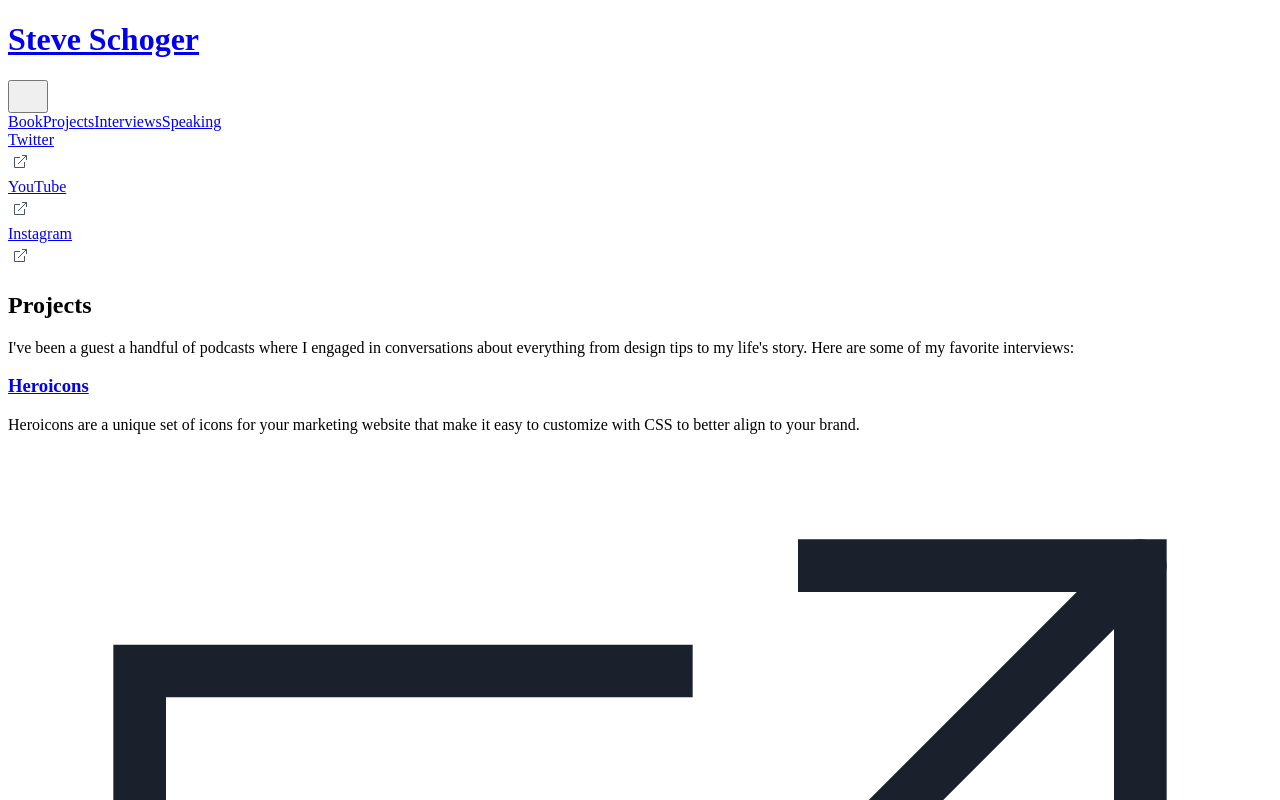
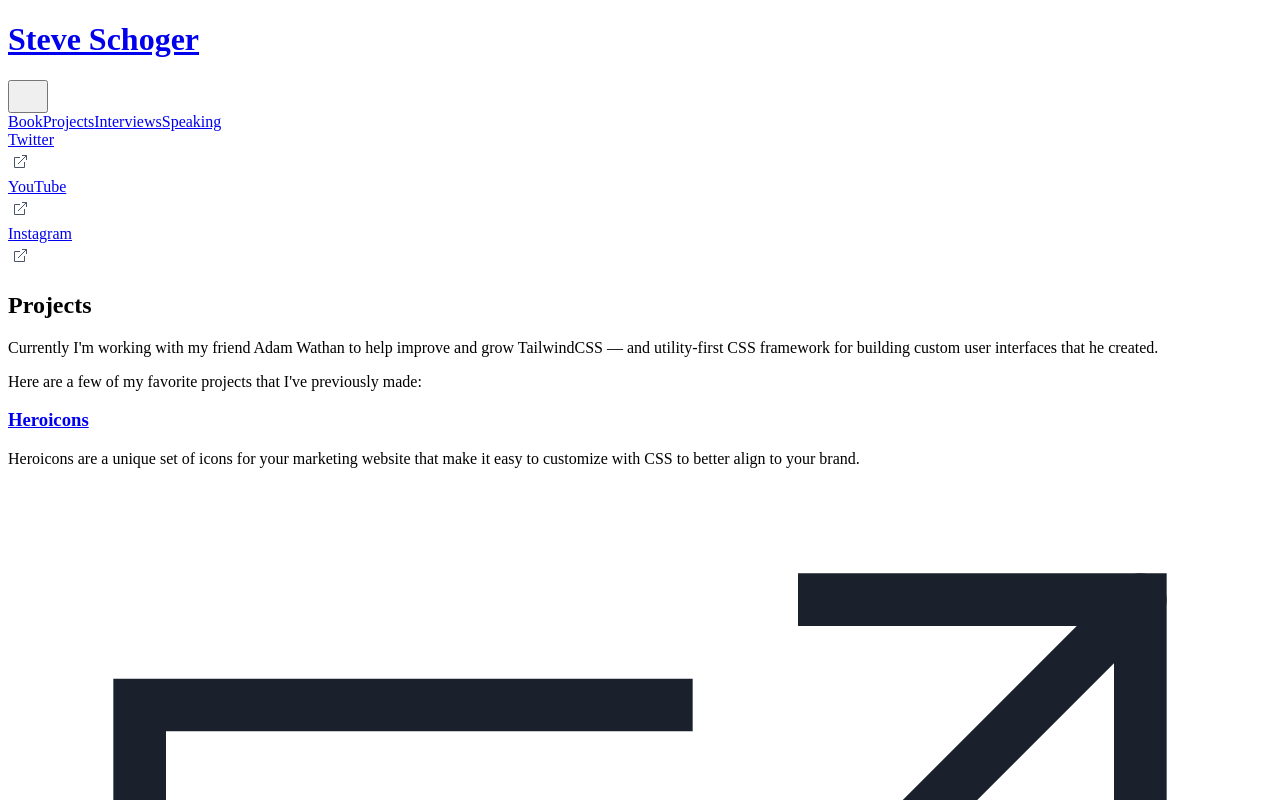
Before and after one commit to sschoger/steveschoger-site, a Nuxt app: page /projects in a window 1280 px wide. Shown: the top 800 px of the page. Built offline with nearby package versions, Linux system fonts and the light colour scheme.

Commit message:
Updated Projects description

```diff
--- a/pages/projects.vue
+++ b/pages/projects.vue
@@ -6,7 +6,10 @@
         <h2 class="font-medium sm:font-normal text-xl sm:text-2xl md:text-3xl lg:text-4xl text-gray-900">Projects</h2>
       </div>
       <div class="w-full md:w-2/3 mt-6">
-        <p class="text-lg sm:text-xl lg:text-2xl text-gray-700">I've been a guest a handful of podcasts where I engaged in conversations about everything from design tips to my life's story. Here are some of my favorite interviews: </p>
+        <div class="text-lg sm:text-xl lg:text-2xl text-gray-700">
+          <p>Currently I'm working with my friend <a>Adam Wathan</a> to help improve and grow <a>TailwindCSS</a> — and utility-first CSS framework for building custom user interfaces that he created.</p>
+          <p class="mt-4">Here are a few of my favorite projects that I've previously made:</p>
+        </div>
         <div class="mt-6 lg:mt-10 border-b border-gray-400">
           <div class="border-t border-gray-400 py-6 sm:py-8 lg:py-10" v-for="project in projects">
             <div class="lg:flex items-center justify-between">
```
